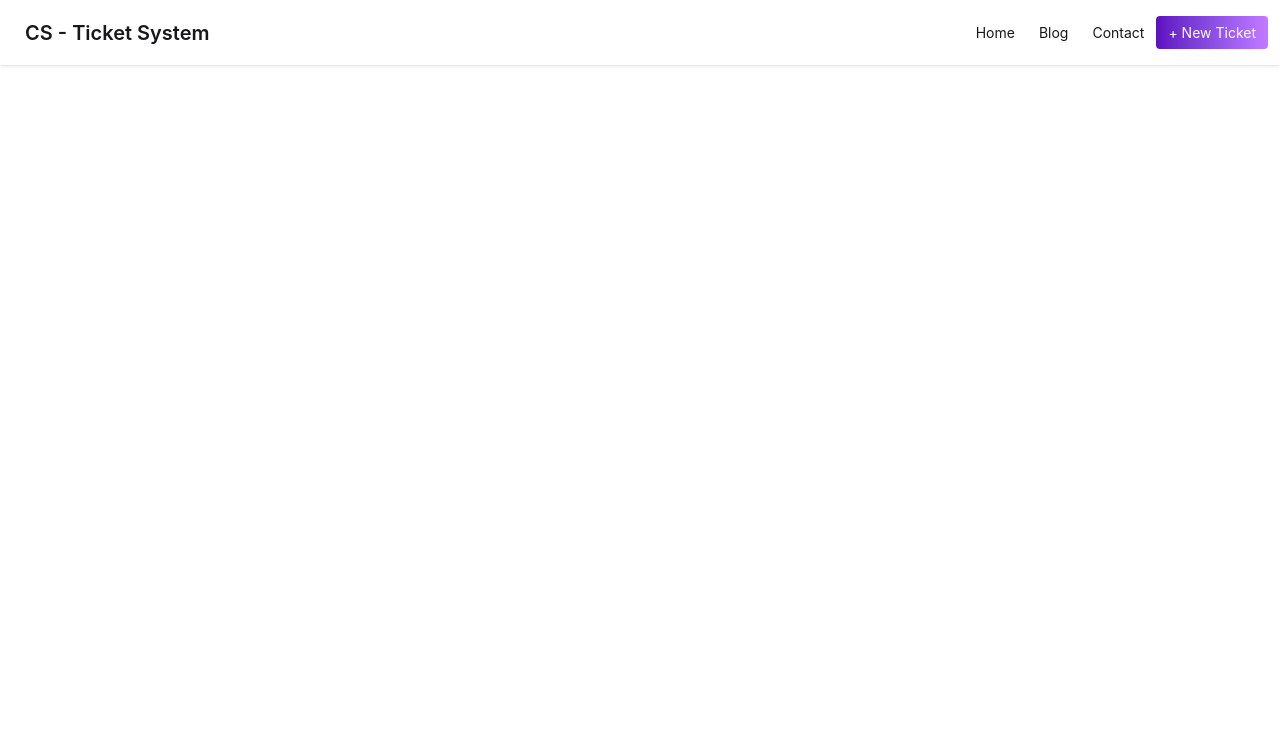
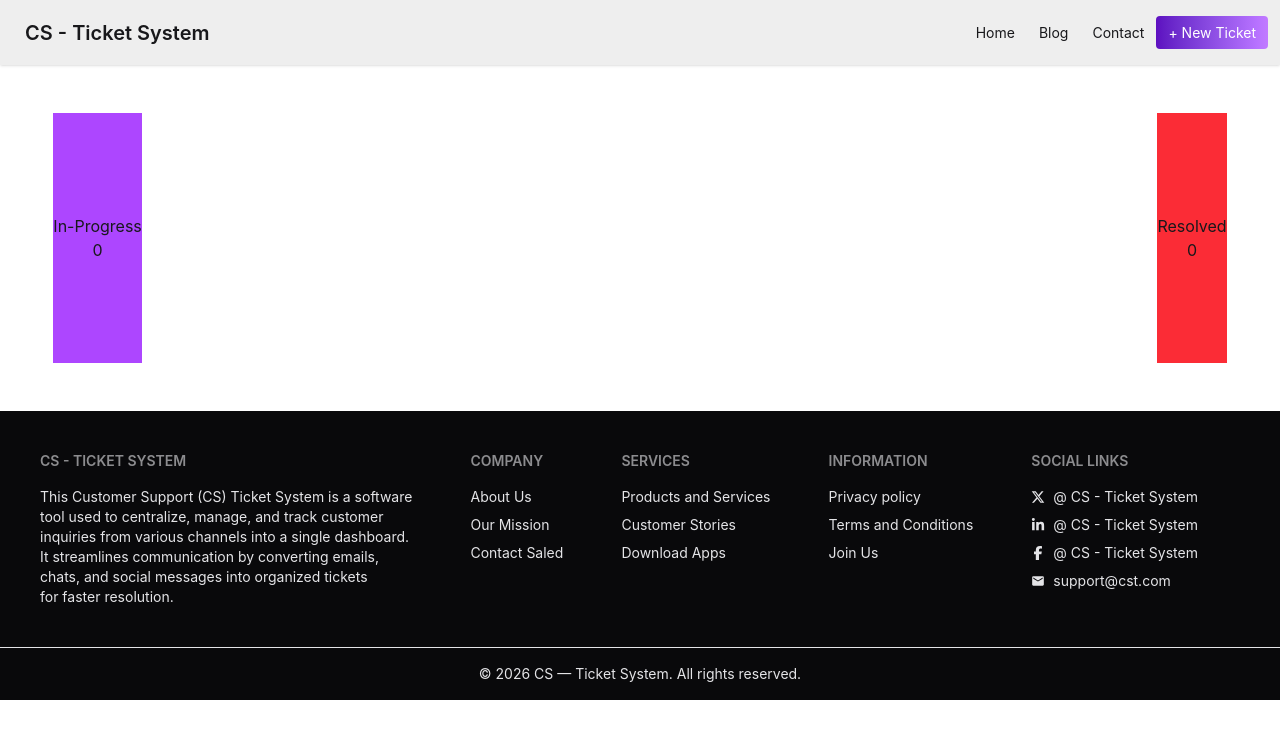
Before and after one commit to tanvir-wd22/customer-support-ticket-zone, a React (Vite) app: page / in a window 1280 px wide. Shown: the top 738 px of the page. Built offline with nearby package versions, Linux system fonts and the light colour scheme.

Commit message:
alhamdulliah footer section done

```diff
--- a/package.json
+++ b/package.json
@@ -14,6 +14,7 @@
     "daisyui": "^5.5.19",
     "react": "^19.2.0",
     "react-dom": "^19.2.0",
+    "react-icons": "^5.6.0",
     "react-toastify": "^11.0.5",
     "tailwindcss": "^4.2.1"
   },
--- a/src/App.jsx
+++ b/src/App.jsx
@@ -1,3 +1,5 @@
+import Banner from './components/Banner';
+import Footer from './components/Footer';
 import Navbar from './components/Navbar';
 
 function App() {
@@ -6,6 +8,12 @@ function App() {
       <nav>
         <Navbar></Navbar>
       </nav>
+      <main className="w-11/12 mx-auto my-6 lg:my-12">
+        <Banner></Banner>
+      </main>
+      <footer>
+        <Footer></Footer>
+      </footer>
     </>
   );
 }
--- /dev/null
+++ b/src/components/Banner.jsx
@@ -0,0 +1,20 @@
+const Banner = () => {
+  return (
+    <div className="flex flex-col sm:flex-row gap-6 justify-between items-center">
+      <div className="bg-purple-500 max-w-[708px] h-[250px] flex justify-center items-center">
+        <div className="text-center">
+          <p>In-Progress</p>
+          <p>0</p>
+        </div>
+      </div>
+      <div className="bg-red-500 max-w-[708px] h-[250px] flex justify-center items-center">
+        <div className="text-center">
+          <p>Resolved</p>
+          <p>0</p>
+        </div>
+      </div>
+    </div>
+  );
+};
+
+export default Banner;
--- /dev/null
+++ b/src/components/Footer.jsx
@@ -0,0 +1,63 @@
+import { FaXTwitter } from 'react-icons/fa6';
+import { FaLinkedinIn } from 'react-icons/fa6';
+import { MdEmail } from 'react-icons/md';
+import { FaFacebookF } from 'react-icons/fa6';
+
+const Footer = () => {
+  return (
+    <div>
+      <footer className="footer sm:footer-horizontal bg-neutral text-neutral-content p-10">
+        <nav>
+          <h6 className="footer-title">CS - Ticket System</h6>
+          <p>
+            This Customer Support (CS) Ticket System is a software <br /> tool
+            used to centralize, manage, and track customer <br /> inquiries from
+            various channels into a single dashboard. <br /> It streamlines
+            communication by converting emails, <br /> chats, and social
+            messages into organized tickets <br /> for faster resolution.
+          </p>
+        </nav>
+        <nav>
+          <h6 className="footer-title">Company</h6>
+          <a className="link link-hover">About Us</a>
+          <a className="link link-hover">Our Mission</a>
+          <a className="link link-hover">Contact Saled</a>
+        </nav>
+        <nav>
+          <h6 className="footer-title">Services</h6>
+          <a className="link link-hover">Products and Services</a>
+          <a className="link link-hover">Customer Stories</a>
+          <a className="link link-hover">Download Apps</a>
+        </nav>
+        <nav>
+          <h6 className="footer-title">Information</h6>
+          <a className="link link-hover"> Privacy policy</a>
+          <a className="link link-hover">Terms and Conditions</a>
+          <a className="link link-hover">Join Us</a>
+        </nav>
+        <nav>
+          <h6 className="footer-title">Social Links</h6>
+          <a className="link link-hover flex items-center gap-2">
+            <FaXTwitter></FaXTwitter> <span>@ CS - Ticket System</span>
+          </a>
+          <a className="link link-hover flex items-center gap-2">
+            <FaLinkedinIn></FaLinkedinIn> <span>@ CS - Ticket System</span>
+          </a>
+          <a className="link link-hover flex items-center gap-2">
+            <FaFacebookF></FaFacebookF> <span>@ CS - Ticket System</span>
+          </a>
+          <a className="link link-hover flex items-center gap-2">
+            <MdEmail></MdEmail> <span>support@cst.com</span>
+          </a>
+        </nav>
+      </footer>
+      <footer className="footer sm:footer-horizontal footer-center bg-neutral text-neutral-content p-4 border-t boreder-gray-300">
+        <aside>
+          <p>© 2026 CS — Ticket System. All rights reserved.</p>
+        </aside>
+      </footer>
+    </div>
+  );
+};
+
+export default Footer;
--- a/src/components/Navbar.jsx
+++ b/src/components/Navbar.jsx
@@ -20,7 +20,7 @@ const Navbar = () => {
 
   return (
     <div>
-      <div className="navbar bg-base-100 shadow-sm">
+      <div className="navbar bg-base-300 shadow-sm">
         <div className="navbar-start">
           <div className="dropdown">
             <div tabIndex={0} role="button" className="btn btn-ghost lg:hidden">
```
Also changed, not shown: 1 other file (tests, documents, lock files or other folders).
